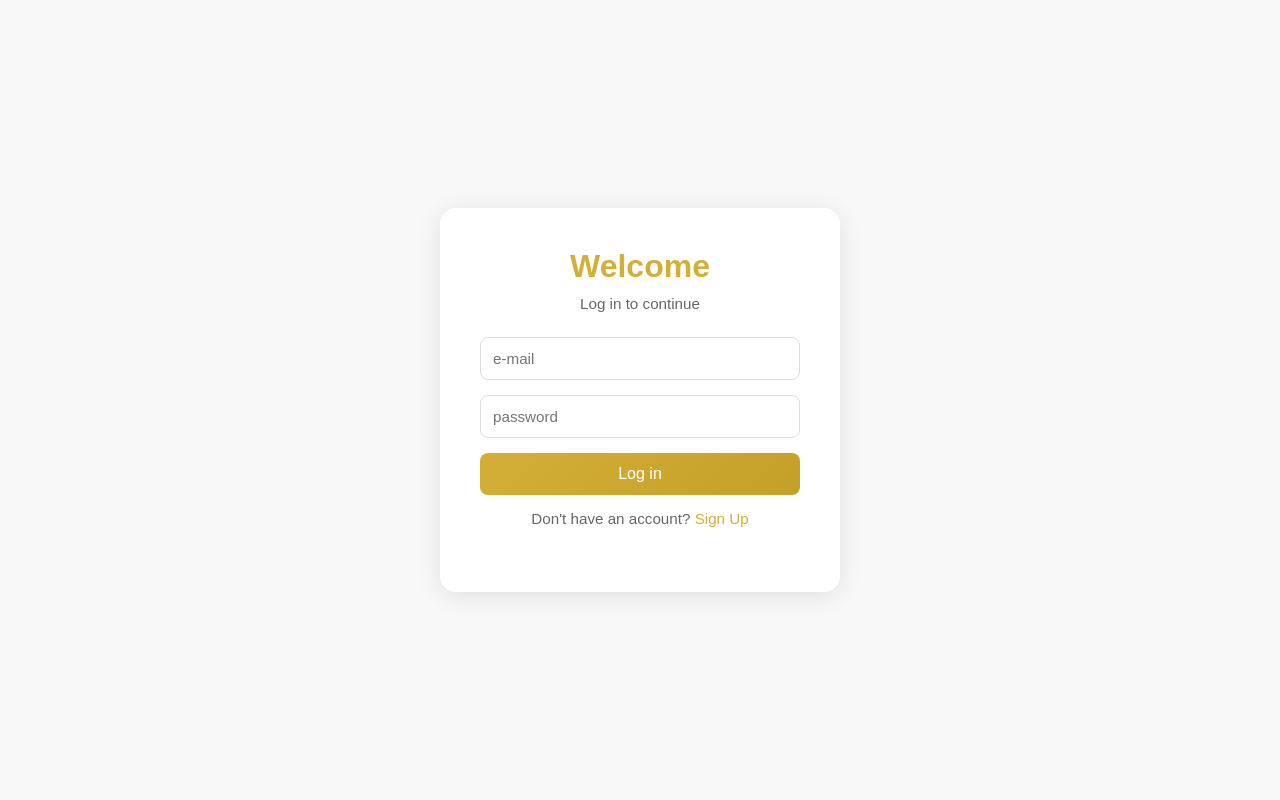
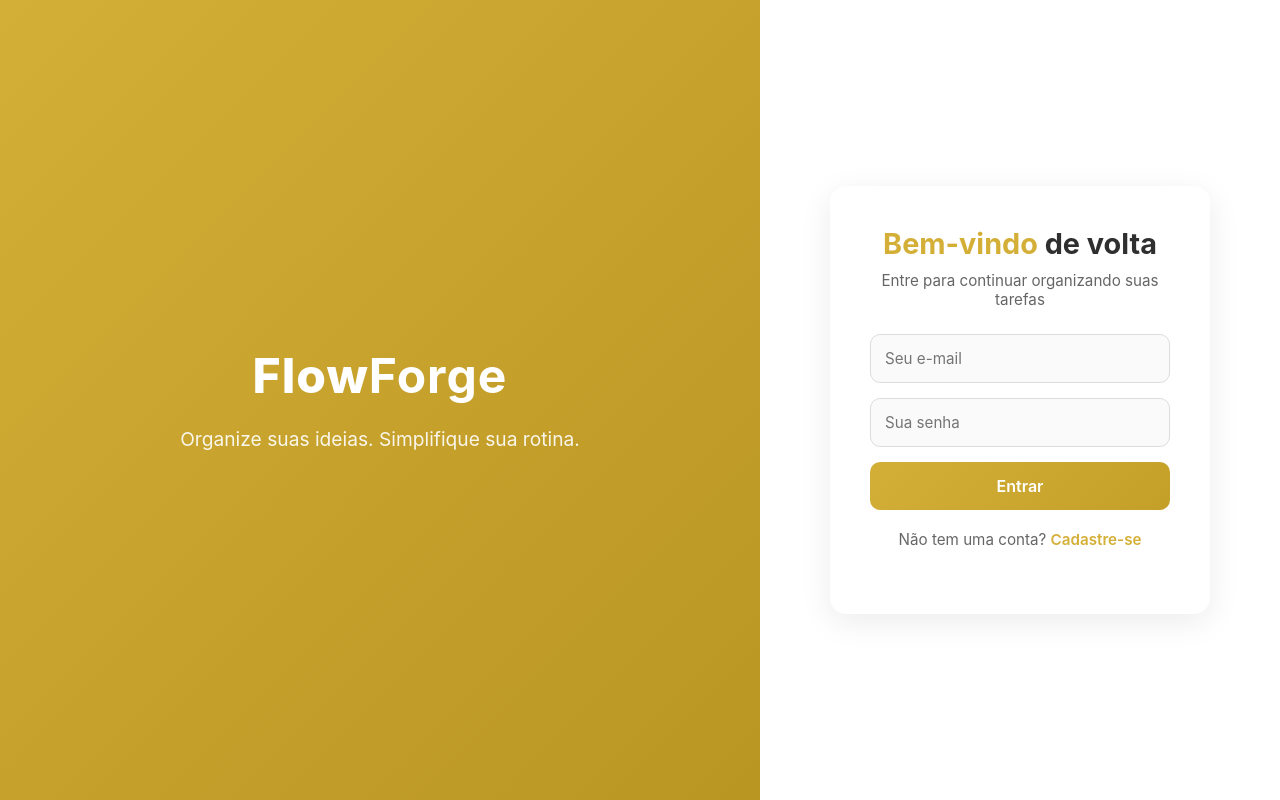
Before and after one commit to Juniior-L/CRUD-Prova-Php, a PHP site: page /pages/loginPage.php in a window 1280 px wide. Run offline with PHP 8.4, Linux system fonts and the light colour scheme.

Commit message:
refactor(Login): melhora o design, completamente novo

```diff
--- a/pages/loginPage.php
+++ b/pages/loginPage.php
@@ -1,27 +1,49 @@
+<?php
+session_start();
+if (isset($_SESSION['user'])) {
+    header('Location: home.php');
+    exit;
+}
+?>
 <!DOCTYPE html>
 <html lang="pt-br">
 
 <head>
     <meta charset="UTF-8">
     <meta name="viewport" content="width=device-width, initial-scale=1.0">
-    <title>Login</title>
+    <title>Entrar - TaskManager</title>
     <link rel="stylesheet" href="../style/login.css">
 </head>
 
 <body>
-    <div class="container">
-        <h1><span>Welcome</span></h1>
-        <p>Log in to continue</p>
+    <div class="split-container">
 
-        <form action="../api/login.php" method="POST">
-            <input type="hidden" name="tipo" value="login">
-            <input type="email" name="email" placeholder="e-mail" required>
-            <input type="password" name="password" placeholder="password" required>
+        <div class="side left">
+            <div class="branding">
+                <h1><span>Flow</span>Forge</h1>
+                <p>Organize suas ideias. Simplifique sua rotina.</p>
+            </div>
+        </div>
 
-            <button type="submit">Log in</button>
-        </form>
+        <!-- LADO DIREITO (LOGIN) -->
+        <div class="side right">
+            <div class="form-box">
+                <h2><span>Bem-vindo</span> de volta</h2>
+                <p>Entre para continuar organizando suas tarefas</p>
 
-        <p style="margin-top: 15px;">Don't have an account? <a href="../pages/registerPage.php">Sign Up</a></p>
+                <form action="../api/login.php" method="POST">
+                    <input type="hidden" name="tipo" value="login">
+                    <input type="email" name="email" placeholder="Seu e-mail" required>
+                    <input type="password" name="password" placeholder="Sua senha" required>
+
+                    <button type="submit" class="btn-primary">Entrar</button>
+                </form>
+
+                <p class="swap-link">Não tem uma conta?
+                    <a href="../pages/registerPage.php">Cadastre-se</a>
+                </p>
+            </div>
+        </div>
     </div>
 </body>
 
--- a/style/login.css
+++ b/style/login.css
@@ -1,110 +1,223 @@
-/* === ESTILO GERAL === */
+/* === RESET === */
 * {
   margin: 0;
   padding: 0;
   box-sizing: border-box;
-  font-family: 'Poppins', sans-serif;
+  font-family: "Inter", sans-serif;
 }
 
+/* === BASE === */
 body {
-  background-color: #f8f8f8;
-  color: #333;
+  width: 100%;
+  height: 100vh;
+  overflow: hidden;
+  color: #1f1f1f;
+  background: #f9f9f9;
+  display: flex;
+}
+
+/* === CONTAINER DIVIDIDO === */
+.split-container {
+  display: flex;
+  width: 100%;
+  height: 100vh;
+}
+
+/* === LADO ESQUERDO (BRANDING) === */
+.side.left {
+  flex: 6;
+  background: linear-gradient(135deg, #d4af37, #b99522);
+  color: #fff;
+  display: flex;
+  align-items: center;
+  justify-content: center;
+  text-align: center;
+  padding: 50px;
+}
+
+.branding h1 {
+  font-size: 3rem;
+  font-weight: 700;
+  letter-spacing: 1px;
+}
+
+.branding h1 span {
+  color: #fff;
+  font-weight: 800;
+}
+
+.branding p {
+  margin-top: 20px;
+  font-size: 1.2rem;
+  max-width: 400px;
+  opacity: 0.9;
+  line-height: 1.5;
+}
+
+/* === LADO DIREITO (FORMULÁRIO) === */
+.side.right {
+  flex: 4;
+  background: #fff;
   display: flex;
   justify-content: center;
   align-items: center;
-  height: 100vh;
+  padding: 40px;
 }
 
-/* === CONTAINER PRINCIPAL === */
-.container {
+.form-box {
+  width: 100%;
+  max-width: 380px;
   background: #fff;
   border-radius: 16px;
-  box-shadow: 0 4px 25px rgba(0, 0, 0, 0.1);
-  width: 100%;
-  max-width: 400px;
   padding: 40px;
+  box-shadow: 0 8px 32px rgba(0, 0, 0, 0.08);
   text-align: center;
-  transition: transform 0.3s ease;
+  animation: fadeIn 0.6s ease;
 }
 
-.container:hover {
-  transform: scale(1.01);
+.form-box h2 {
+  font-size: 1.8rem;
+  margin-bottom: 10px;
+  color: #2f2f2f;
 }
 
-/* === TÍTULO === */
-h1 {
-  font-size: 2em;
-  color: #2f2f2f;
-  margin-bottom: 10px;
-}
-
-h1 span {
+.form-box h2 span {
   color: #d4af37;
 }
 
-p {
+.form-box p {
   color: #666;
   margin-bottom: 25px;
-  font-size: 0.95em;
+  font-size: 0.95rem;
 }
 
-/* === INPUTS === */
+/* === FORM === */
 form {
   display: flex;
   flex-direction: column;
   gap: 15px;
 }
 
-input {
-  padding: 12px;
+form input {
+  padding: 14px;
   border: 1px solid #ddd;
-  border-radius: 8px;
-  font-size: 0.95em;
-  transition: border-color 0.3s;
+  border-radius: 10px;
+  font-size: 0.95rem;
+  transition: all 0.3s ease;
+  background: #fafafa;
 }
 
-input:focus {
+form input:focus {
   border-color: #d4af37;
+  background: #fff;
+  box-shadow: 0 0 0 3px rgba(212, 175, 55, 0.15);
   outline: none;
 }
 
 /* === BOTÃO === */
-button {
+.btn-primary {
   background: linear-gradient(135deg, #d4af37, #c5a028);
-  color: white;
+  color: #fff;
   border: none;
-  padding: 12px;
-  border-radius: 8px;
-  font-size: 1em;
+  border-radius: 10px;
+  padding: 14px;
+  font-size: 1rem;
+  font-weight: 600;
   cursor: pointer;
-  transition: all 0.3s ease;
-  font-weight: 500;
+  transition: transform 0.2s ease, background 0.3s ease;
 }
 
-button:hover {
+.btn-primary:hover {
   background: linear-gradient(135deg, #e0b93d, #b99522);
   transform: translateY(-2px);
 }
 
-/* === LINKS === */
-a {
+/* === LINK === */
+.swap-link {
+  margin-top: 20px;
+  font-size: 0.9rem;
+  color: #555;
+}
+
+.swap-link a {
   color: #d4af37;
   text-decoration: none;
-  font-weight: 500;
+  font-weight: 600;
 }
 
-a:hover {
+.swap-link a:hover {
   text-decoration: underline;
 }
 
-/* === RESPONSIVO === */
-@media (max-width: 480px) {
-  .container {
-    margin: 20px;
-    padding: 30px;
+/* === ANIMAÇÃO === */
+@keyframes fadeIn {
+  from {
+    opacity: 0;
+    transform: translateY(20px);
+  }
+  to {
+    opacity: 1;
+    transform: translateY(0);
+  }
+}
+
+/* === DARK MODE === */
+@media (prefers-color-scheme: dark) {
+  body {
+    background: #1b1b1b;
+    color: #f3f3f3;
   }
 
-  h1 {
-    font-size: 1.6em;
+  .side.left {
+    background: linear-gradient(135deg, #d4af37, #8f7c29);
+  }
+
+  .side.right {
+    background: #242424;
+  }
+
+  .form-box {
+    background: #2a2a2a;
+    box-shadow: 0 8px 32px rgba(255, 255, 255, 0.05);
+  }
+
+  form input {
+    background: #1f1f1f;
+    border: 1px solid #3a3a3a;
+    color: #f3f3f3;
+  }
+
+  form input:focus {
+    border-color: #d4af37;
+    box-shadow: 0 0 0 3px rgba(212, 175, 55, 0.25);
+  }
+
+  .swap-link {
+    color: #ccc;
   }
 }
+
+/* === RESPONSIVO === */
+@media (max-width: 900px) {
+  .split-container {
+    flex-direction: column;
+  }
+
+  .side.left {
+    flex: none;
+    height: 40vh;
+  }
+
+  .side.right {
+    flex: none;
+    height: 60vh;
+  }
+
+  .branding h1 {
+    font-size: 2.2rem;
+  }
+
+  .form-box {
+    box-shadow: none;
+  }
+}
```
Also changed, not shown: pages/registerPage.php (+32 -19 lines), config/database.sqlite.
